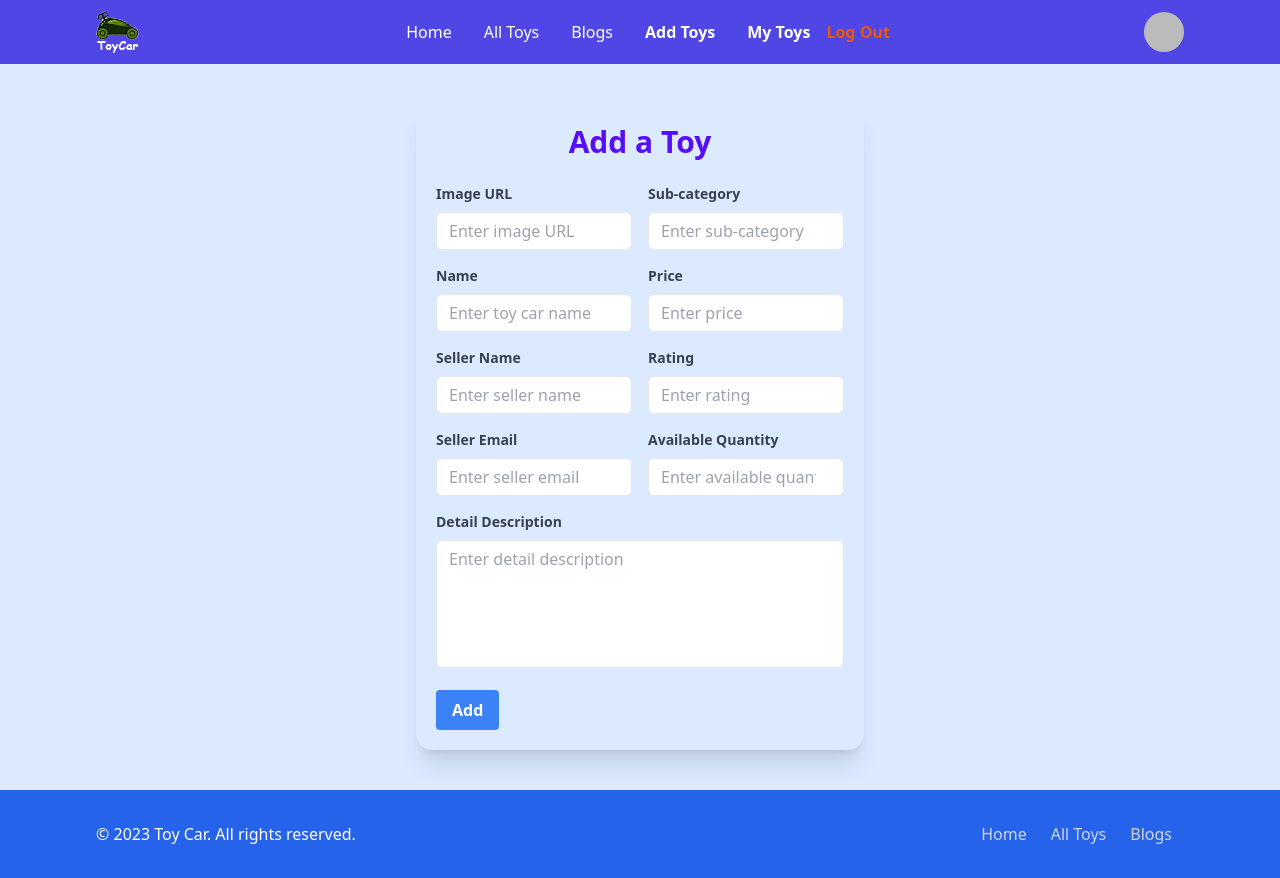
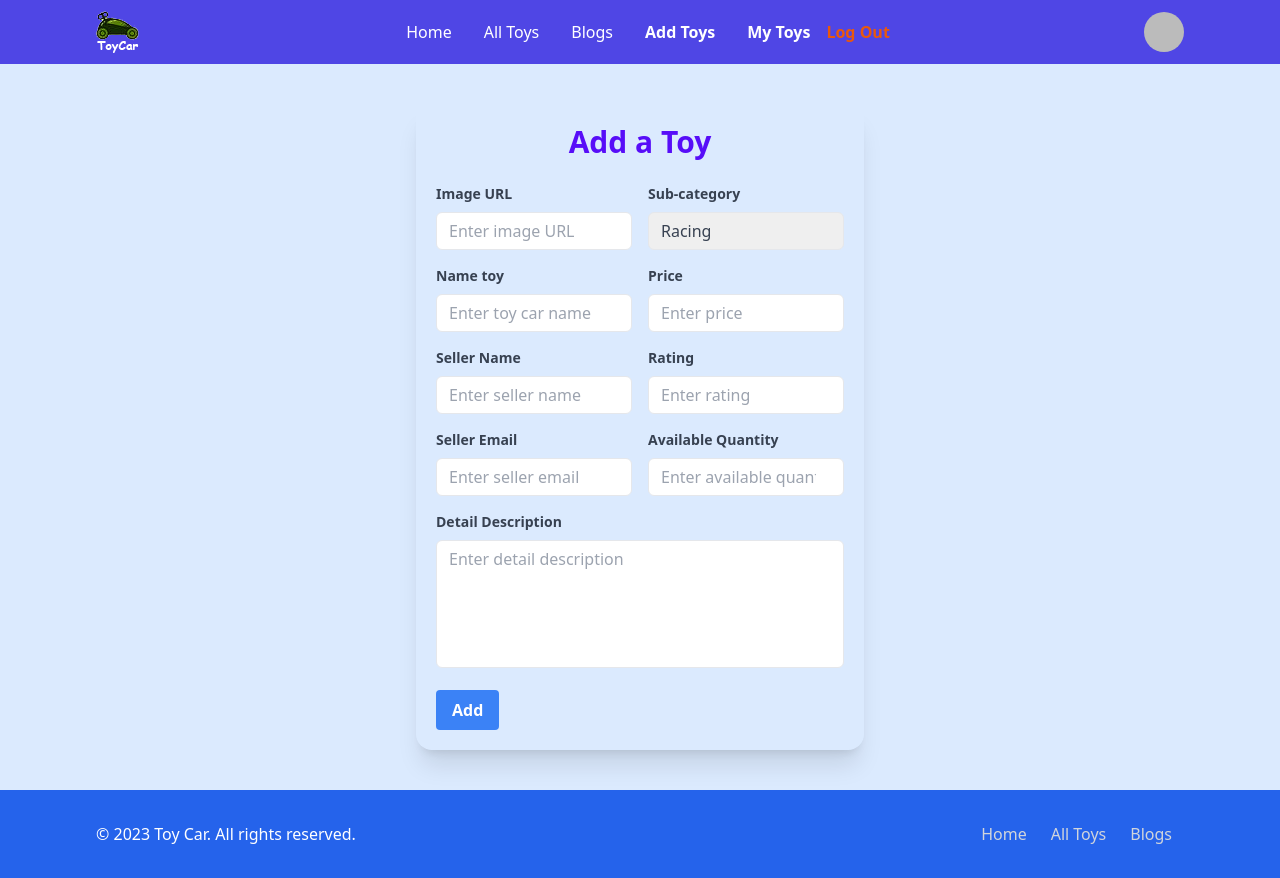
Before and after one commit to MozammalHaq/toy-car-client, a React (Vite) app: page /addToys in a window 1280 px wide. Built offline with nearby package versions, Linux system fonts and the light colour scheme; no server answers; sample sign-in values are in the browser's storage.

Commit message:
some updated

```diff
--- a/src/components/Pages/AddToys/AddToys.jsx
+++ b/src/components/Pages/AddToys/AddToys.jsx
@@ -3,11 +3,31 @@
 
 
 const AddToys = () => {
+
+    const handleAdd = (event) => {
+        event.preventDefault();
+
+        const form = event.target;
+        // console.log(event.target.value)
+        const imageUrl = form.imageUrl.value;
+        const toyName = form.toyName.value;
+        const sellerName = form.sellerName.value;
+        const sellerEmail = form.sellerEmail.value;
+        const subCategory = form.subCategory.value;
+        const price = form.price.value;
+        const rating = form.rating.value;
+        const quantity = form.quantity.value;
+        const description = form.description.value;
+
+        console.log({ imageUrl, toyName, sellerName, sellerEmail, subCategory, price, rating, quantity, description });
+
+    }
+
     return (
         <div className="bg-blue-100 py-10">
             <div className="max-w-md mx-auto shadow-xl p-5 rounded-2xl">
                 <h2 className="text-3xl font-semibold mb-6 text-center text-primary">Add a Toy</h2>
-                <form>
+                <form onSubmit={handleAdd}>
                     <div className="flex gap-4">
                         <div>
                             <div className="mb-4">
@@ -19,19 +39,19 @@ const AddToys = () => {
                                     id="imageUrl"
                                     type="text"
                                     placeholder="Enter image URL"
-                                    required
+                                    name="imageUrl"
                                 />
                             </div>
                             <div className="mb-4">
-                                <label className="block text-gray-700 text-sm font-bold mb-2" htmlFor="name">
-                                    Name
+                                <label className="block text-gray-700 text-sm font-bold mb-2" htmlFor="toyName">
+                                    Name toy
                                 </label>
                                 <input
                                     className="appearance-none border rounded-md py-2 px-3 text-gray-700 leading-tight focus:outline-none focus:shadow-outline w-full"
-                                    id="name"
+                                    id="toyName"
                                     type="text"
                                     placeholder="Enter toy car name"
-                                    required
+                                    name="toyName"
                                 />
                             </div>
                             <div className="mb-4">
@@ -43,7 +63,7 @@ const AddToys = () => {
                                     id="sellerName"
                                     type="text"
                                     placeholder="Enter seller name"
-                                    required
+                                    name="sellerName"
                                 />
                             </div>
                             <div className="mb-4">
@@ -55,7 +75,7 @@ const AddToys = () => {
                                     id="sellerEmail"
                                     type="email"
                                     placeholder="Enter seller email"
-                                    required
+                                    name="sellerEmail"
                                 />
                             </div>
                         </div>
@@ -64,13 +84,18 @@ const AddToys = () => {
                                 <label className="block text-gray-700 text-sm font-bold mb-2" htmlFor="subCategory">
                                     Sub-category
                                 </label>
-                                <input
+                                <select
                                     className="appearance-none border rounded-md py-2 px-3 text-gray-700 leading-tight focus:outline-none focus:shadow-outline w-full"
                                     id="subCategory"
                                     type="text"
                                     placeholder="Enter sub-category"
-                                    required
-                                />
+                                    name="subCategory"
+                                >
+                                    <option value="">Racing</option>
+                                    <option value="">Tour</option>
+                                    <option value="">Transformer</option>
+                                    <option value="">Family</option>
+                                </select>
                             </div>
                             <div className="mb-4">
                                 <label className="block text-gray-700 text-sm font-bold mb-2" htmlFor="price">
@@ -81,7 +106,7 @@ const AddToys = () => {
                                     id="price"
                                     type="number"
                                     placeholder="Enter price"
-                                    required
+                                    name="price"
                                 />
                             </div>
                             <div className="mb-4">
@@ -93,7 +118,7 @@ const AddToys = () => {
                                     id="rating"
                                     type="number"
                                     placeholder="Enter rating"
-                                    required
+                                    name="rating"
                                 />
                             </div>
                             <div className="mb-4">
@@ -105,7 +130,7 @@ const AddToys = () => {
                                     id="quantity"
                                     type="number"
                                     placeholder="Enter available quantity"
-                                    required
+                                    name="quantity"
                                 />
                             </div>
                         </div>
@@ -118,7 +143,7 @@ const AddToys = () => {
                             className="appearance-none border rounded-md py-2 px-3 text-gray-700 leading-tight focus:outline-none focus:shadow-outline w-full h-32 resize-none"
                             id="description"
                             placeholder="Enter detail description"
-                            required
+                            name="description"
                         ></textarea>
                     </div>
                     <button
```
